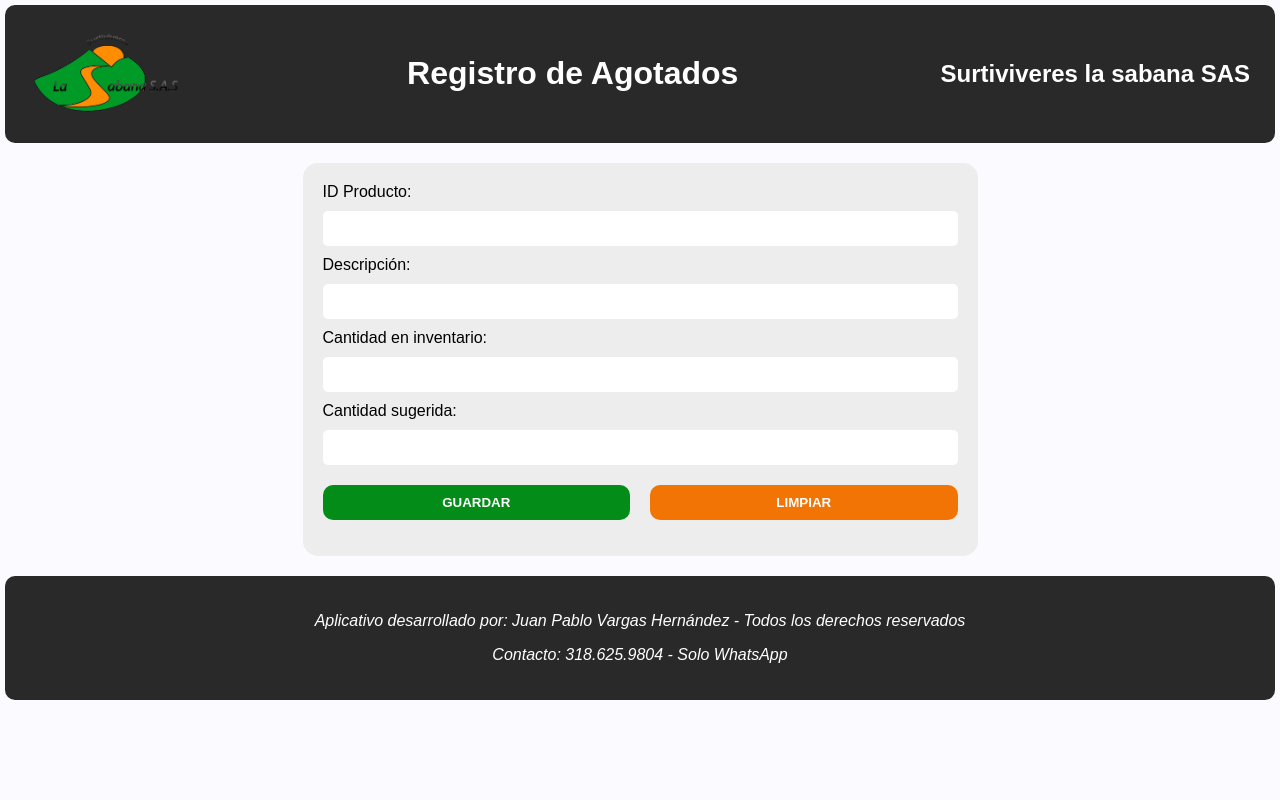
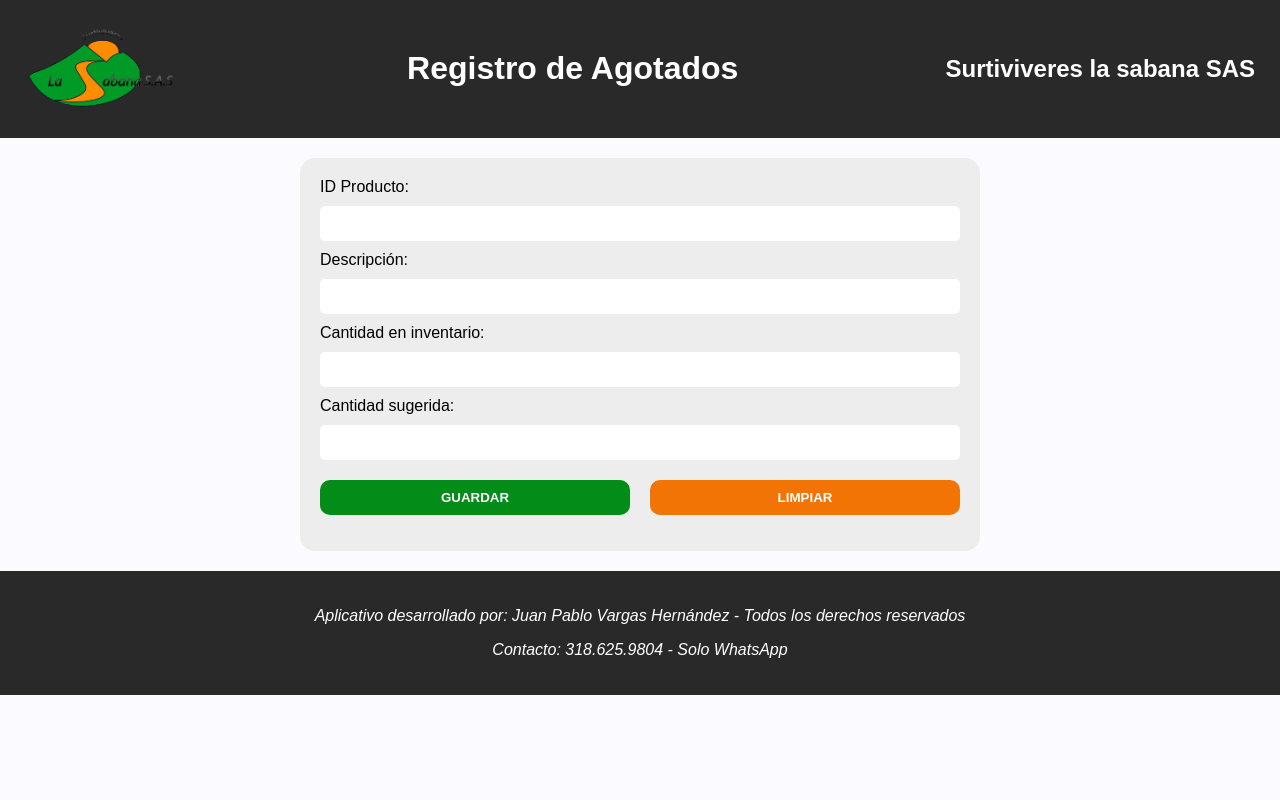
Before and after one commit to jpvhPersonalGit/AgotadosApp, a PHP site: page / in a window 1280 px wide. Run offline with PHP 8.4, Linux system fonts and the light colour scheme; some libraries are stand-ins or nearby versions.

Commit message:
Se ajusta el css eliminando el margin de la pagina y los bordes redondeados del header y el footer

```diff
--- a/index.php
+++ b/index.php
@@ -26,16 +26,16 @@ require './registrar_agotado.php'
         <article class="form-container">
             <form action="registrar_agotado.php" method="post">
             <label>ID Producto:</label><br>
-            <input type="number" name="id_prod" required><br>
+            <input type="text" name="id_prod" required><br>
 
             <label>Descripción:</label><br>
             <input type="text" name="descripcion" required><br>
 
             <label>Cantidad en inventario:</label><br>
-            <input type="number" step="0.01" name="cant_inv"><br>
+            <input type="text" step="0.01" name="cant_inv"><br>
 
             <label>Cantidad sugerida:</label><br>
-            <input type="number" step="0.01" name="cant_sug"><br>
+            <input type="text" step="0.01" name="cant_sug"><br>
 
             <article class="button-container">
                 <button class="btn-guardar" type="submit">GUARDAR</button>
--- a/sass/style.css
+++ b/sass/style.css
@@ -7,7 +7,7 @@
 body {
   background-color: #FAFAFF;
   font-family: Montserrat, sans-serif;
-  margin: 5px;
+  margin: 0;
   padding: 0;
 }
 
@@ -19,7 +19,6 @@ header {
   align-items: center;
   justify-content: space-between;
   gap: 20px;
-  border-radius: 10px;
 }
 
 .logo-container {
@@ -85,7 +84,6 @@ footer {
   background-color: #292929;
   padding: 20px;
   color: #fff;
-  border-radius: 10px;
   font-style: italic;
   text-align: center;
 }/*# sourceMappingURL=style.css.map */
--- a/sass/style.sass
+++ b/sass/style.sass
@@ -17,7 +17,7 @@ $header-color: #292929
 body
   background-color: $bg-color
   font-family: Montserrat, sans-serif
-  margin: 5px
+  margin: 0
   padding: 0
 
 header
@@ -28,7 +28,6 @@ header
   align-items: center
   justify-content: space-between
   gap: 20px
-  border-radius: 10px
 
 .logo-container
   width: 150px
@@ -79,6 +78,5 @@ footer
   background-color: $header-color
   padding: 20px
   color: #fff
-  border-radius: 10px
   font-style: italic
   text-align: center
```
Also changed, not shown: 1 other file.
